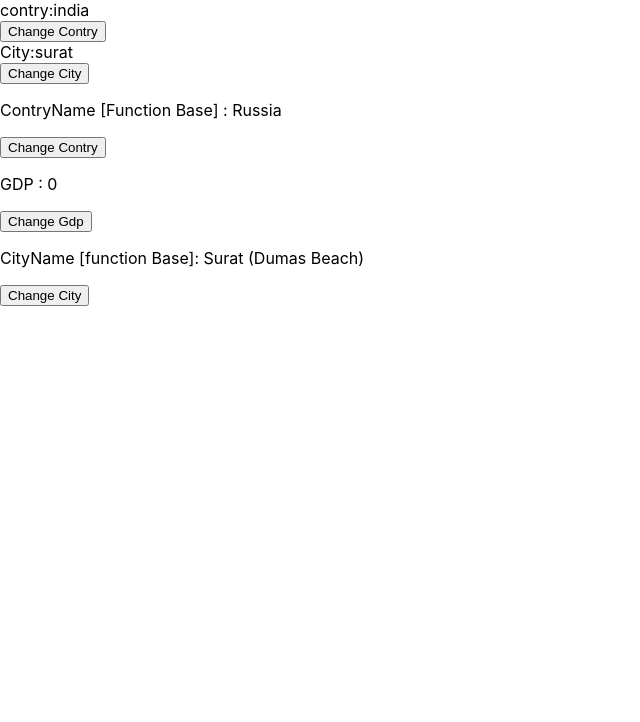
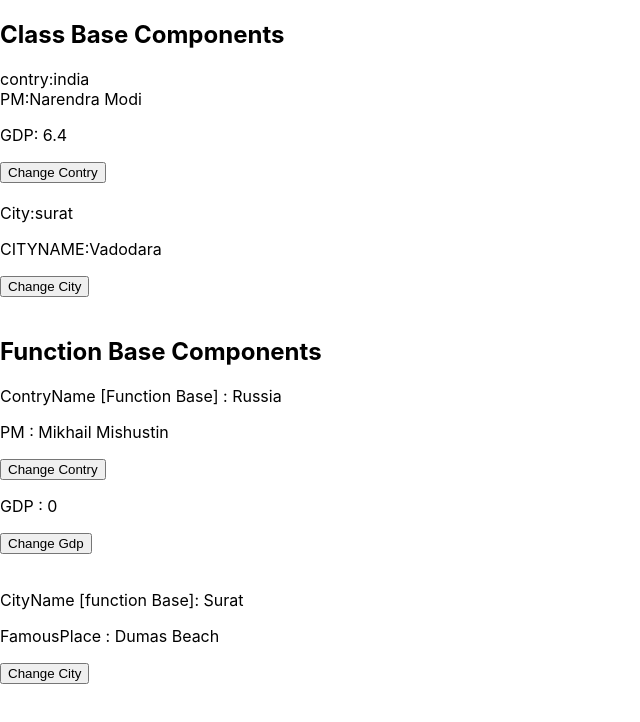
Before and after one commit to Beladiyamitul/Reactproject, a React (Create React App) app: page / in a window 1280 px wide. Shown: the top 722 px of the page, without its empty margins (0-640 px from the left). Built offline with nearby package versions, Linux system fonts and the light colour scheme.

Commit message:
city-contry-changes

```diff
--- a/src/App.js
+++ b/src/App.js
@@ -11,15 +11,18 @@ function App() {
   return (
       <>
 
-      {/* Class Base */}
+    <h2>Class Base Components</h2>
 
-        <Contry/>
-        <City/>
+        <Contry gdpval={6.4}/>
+        <br/><br/>
+        <City cityname={'Vadodara'}/>
+
+        <br/><br/>
+        <h2>Function Base  Components</h2>
 
 
-      {/* === Function Base === */}
-
-      <Contryfun/>
+      <Contryfun gdpval={7.5}/>
+      <br/><br/>
       <Cityfun/>
 
       </>
--- a/src/containers/contry/Cityfun.js
+++ b/src/containers/contry/Cityfun.js
@@ -2,15 +2,18 @@ import React, { useState } from 'react';
 
 function Cityfun(props) {
 
-    const [cityname , setCity] = useState('Surat (Dumas Beach)');
+    const [cityname , setCity] = useState('Surat');
+    const [FamousPlace , setPlace] = useState('Dumas Beach');
 
     const Changecity = () => {
-        setCity ('Rajkot (Watson Museum)')
+        setCity ('Rajkot')
+        setPlace ('Watson Museum')
     }
 
     return (
         <>
             <p>CityName [function Base]: {cityname} </p>
+            <p>FamousPlace : {FamousPlace} </p>
             <button onClick={() => Changecity()}>Change City</button>
 
 
--- a/src/containers/contry/Contryfun.js
+++ b/src/containers/contry/Contryfun.js
@@ -3,22 +3,26 @@
 
 import React, { useState } from 'react';
 
-function Contryfun(props) {
+function Contryfun(gdpval) {
 
     const [contryname , setContry] = useState('Russia');
+    const [PM , setPM] = useState('Mikhail Mishustin');
     const [gdp , setGdp] = useState(0)
 
     const Contrychange = () => {
         setContry ('India')
+        setPM ('Narendra Modi')
     }
 
     return (
        <>
+
          <p>ContryName [Function Base] : {contryname}</p>
+         <p>PM  : {PM}</p>
         <button onClick={() => Contrychange()}>Change Contry</button>
 
         <p>GDP : {gdp}</p>
-        <button onClick={() => setGdp(4.2)}>Change Gdp</button>
+        <button onClick={() => setGdp(gdpval)}>Change Gdp</button>
 
 
        </>
--- a/src/containers/contry/city.js
+++ b/src/containers/contry/city.js
@@ -7,6 +7,7 @@ class City extends Component {
 
         this.state ={
             city : 'surat'
+
         }
     }
 
@@ -23,6 +24,7 @@ class City extends Component {
 
            <>
            <div>City:{this.state.city}</div>
+           <p>CITYNAME:{this.props.cityname}</p>
            <button onClick={() => this.changecity()}>Change City</button>
 
            </>
--- a/src/containers/contry/contry.js
+++ b/src/containers/contry/contry.js
@@ -6,7 +6,8 @@ class Contry extends Component {
         super(props);
 
        this.state ={
-           contry : 'india'
+           contry : 'india',
+           PM : 'Narendra Modi'
        };
 
 
@@ -14,7 +15,8 @@ class Contry extends Component {
 
     changecontry = () =>{
         this.setState({
-            contry : 'canada'
+            contry : 'canada',
+            PM : 'Justin Trudeau'
         })
     }
 
@@ -22,7 +24,12 @@ class Contry extends Component {
     render() {
         return (
            <>
-             <div>contry:{this.state.contry}</div>
+             <div>contry:{this.state.contry}
+             <br/>
+             PM:{this.state.PM}
+
+             </div>
+             <p>GDP: {this.props.gdpval}</p>
              <button onClick={() => this.changecontry()}>Change Contry</button>
 
            </>
```
